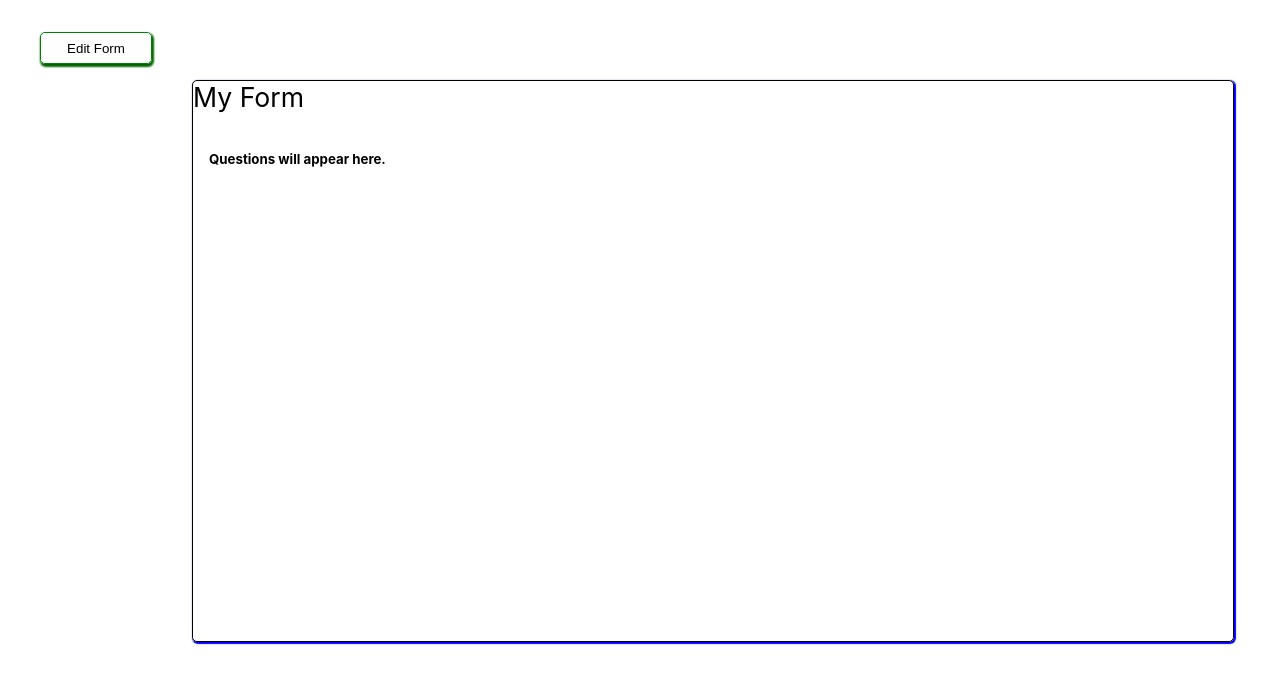
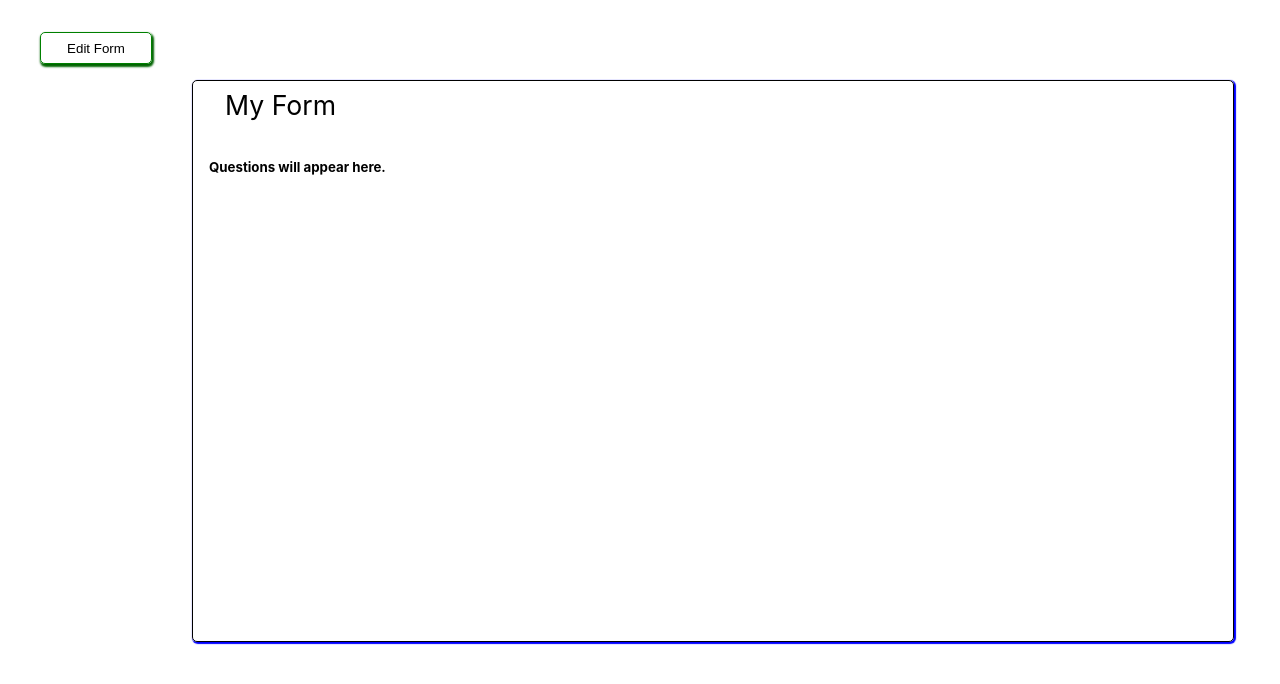
Before and after one commit to kevinfields/formbuilder, a React (Create React App) app: page / in a window 1280 px wide. Both pictures are taken after a click on the button "View Form". Shown: the top 684 px of the page. Built offline with nearby package versions, Linux system fonts and the light colour scheme.

Commit message:
form title state save

```diff
--- a/src/App.js
+++ b/src/App.js
@@ -8,6 +8,7 @@ function App() {
 
   const [questions, setQuestions] = useState([]);
   const [creating, setCreating] = useState(true);
+  const [formTitle, setFormTitle] = useState('My Form');
 
   const submitQuestionError = () => {
     alert('That question has already been added.');
@@ -68,6 +69,7 @@ function App() {
           <h2 className="form-header">Build a Form Here</h2>
           <FormBuilderScreen
             submitQuestion={(type, text, options) => addQuestion(type, text, options)}
+            saveName={(newName) => setFormTitle(newName)}
           />
           <div className='questions-list'>
             {questions.map(q => (
@@ -81,7 +83,7 @@ function App() {
           </div>
         </>
       :
-        <MyFormPage form={questions} />
+        <MyFormPage form={questions} formTitle={formTitle} />
       }
       <button
         onClick={() => setCreating(!creating)}
--- a/src/components/FormBuilderScreen.js
+++ b/src/components/FormBuilderScreen.js
@@ -58,6 +58,13 @@ const FormBuilderScreen = (props) => {
 
   }, [qType]);
 
+  const saveName = () => {
+
+    setEditingName(false);
+    props.saveName(formTitle);
+
+  }
+
   return (
     <div className='form-builder-screen'>
       { editingName ?
@@ -69,7 +76,7 @@ const FormBuilderScreen = (props) => {
           >
           </input>
           <button
-            onClick={() => setEditingName(false)}
+            onClick={() => saveName()}
             className='save-name-button'
           >
             Save Name
--- a/src/pages/MyFormPage.js
+++ b/src/pages/MyFormPage.js
@@ -5,7 +5,7 @@ import '../styling/MyFormPage.css';
 const MyFormPage = (props) => {
   return (
     <div className='full-form'>
-      <div className='form-header-literal'>My Form</div>
+      <div className='form-header-literal'>{props.formTitle}</div>
       <FullForm form={props.form} />
     </div>
   )
--- a/src/styling/MyFormPage.css
+++ b/src/styling/MyFormPage.css
@@ -15,4 +15,6 @@
 
 .form-header-literal {
   font-size: 20pt;
+  margin-left: 2pc;
+  margin-top: 0.5pc;
 }
```
